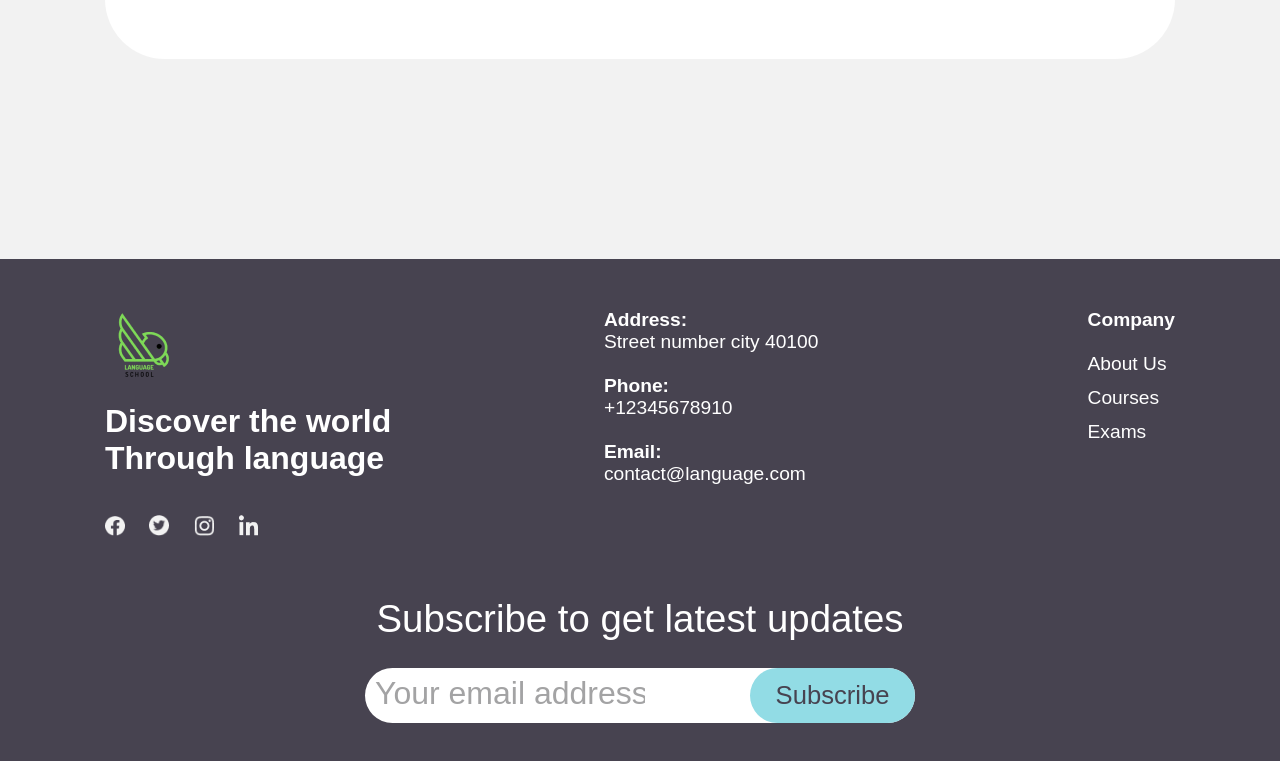
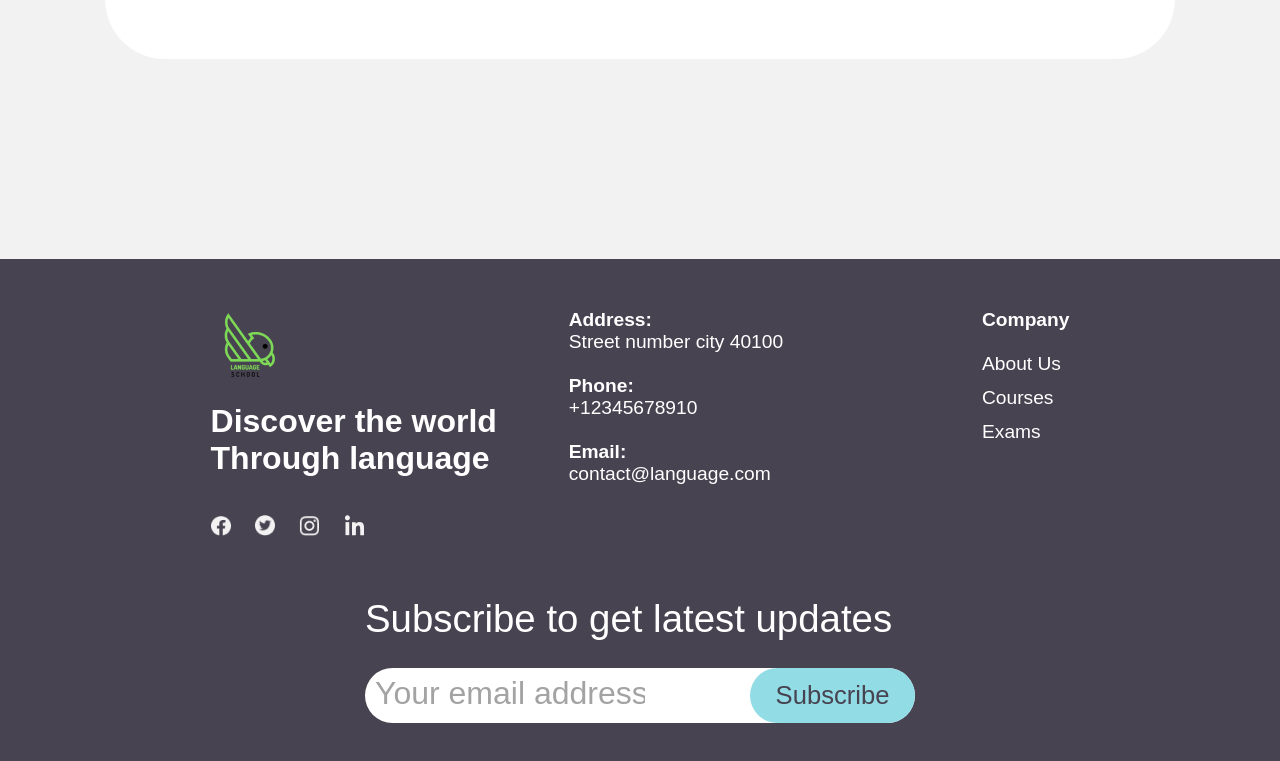
Before and after one commit to ArtemVerlin/Language_courses, a plain HTML site: page Additional pages/courses_page/courses.html in a window 1280 px wide. Shown: the part 3527-4288 px from the top of the page. Drawn offline with Linux system fonts and the light colour scheme.

Commit message:
adaoptation st page

```diff
--- a/Additional pages/courses_page/courses_style.css
+++ b/Additional pages/courses_page/courses_style.css
@@ -457,31 +457,32 @@ textarea::placeholder{
 /***Enrol for a course now SECTION END***/
 
 /***Footer***/
+
+
+
 .footer{
 	background-color: #474350;
 	margin: 200px 0px 0px;
 	padding: 50px 0px 100px;
+	display: flex;
+	flex-direction: column;
+	align-items: center;
+	justify-content: center;
+
 }
 
 
 .upper_footer {
-	max-width:1220px;
-	padding: var(--main-padding-section);
-	margin: 0 auto;
 	display: grid;
 	grid-template-columns: repeat(3, 1fr);
 	grid-template-rows: 1fr 0fr;
 }
 
-.subscribe_form {
-	display: flex;
-	flex-direction: column;
-	align-items: center;
-	justify-content: center;
-	margin-top: 50px;
-	width: 100%;
+
+.footer_content{
+	padding: var(--main-padding-section);
+	max-width: 1070px;
 }
-
 
 .text{
 	color: var(--main-white);
@@ -532,6 +533,7 @@ textarea::placeholder{
 }
 
 .subscribe_text{
+	margin-top: 50px;
 	font-weight: 400;
 	font-size: 2.4rem;
 	line-height: 3.6rem;
```
